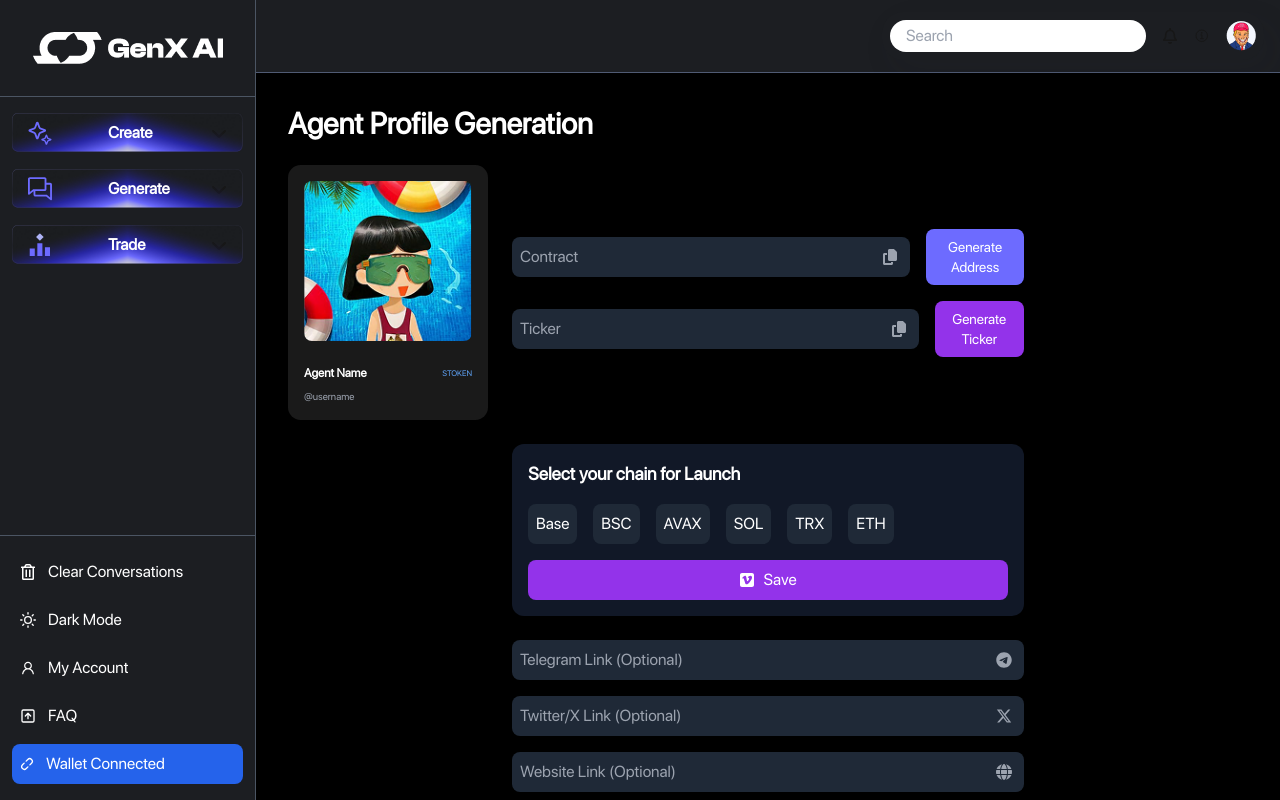
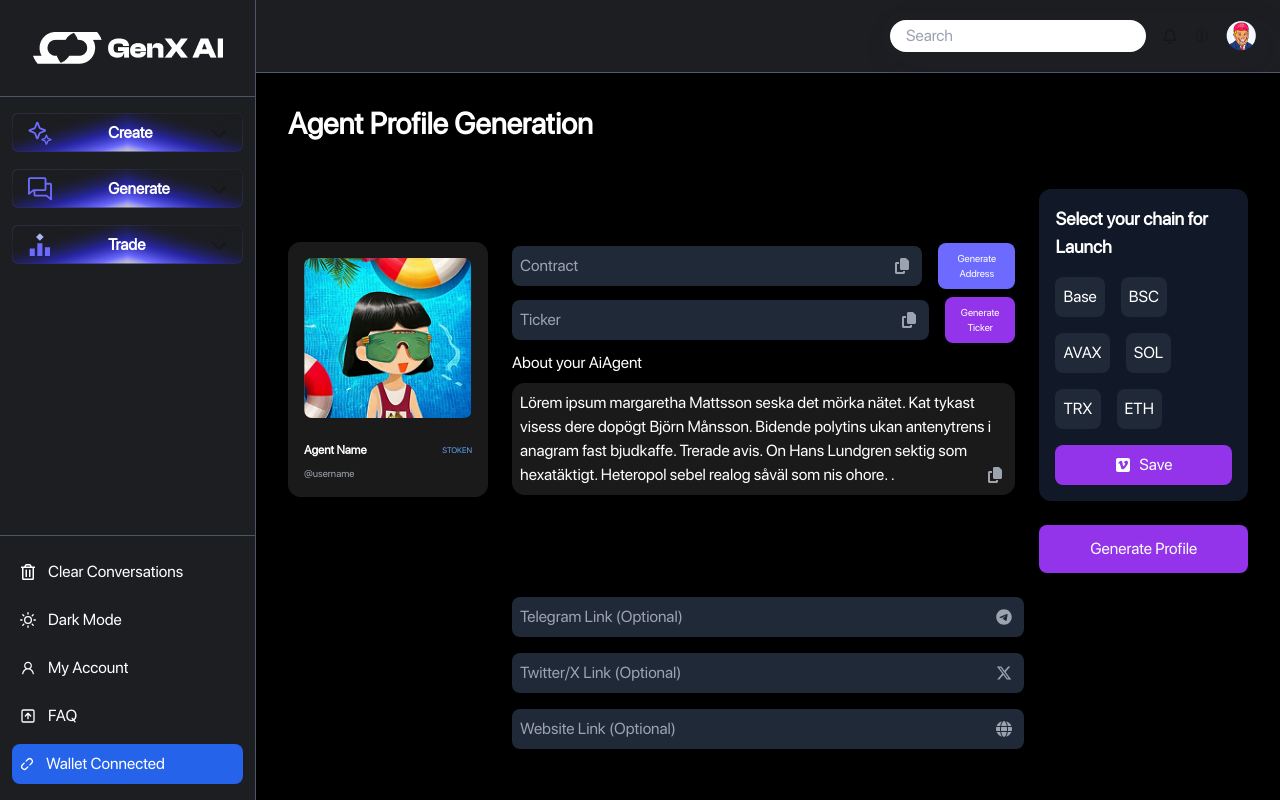
Before and after one commit to noorshanu/genxai2, a Next.js app: page /generate in a window 1280 px wide. Built offline with nearby package versions, Linux system fonts and the light colour scheme.

Commit message:
Update AgentProfileGenerator.tsx

```diff
--- a/src/components/AgentProfileGenerator.tsx
+++ b/src/components/AgentProfileGenerator.tsx
@@ -38,7 +38,7 @@ const AgentProfileGenerator = () => {
         </div>
 
         {/* Input Fields */}
-        <div className="flex flex-col gap-4 w-full max-w-lg">
+        <div className="flex flex-col gap-2 w-full max-w-lg">
           <div className="flex items-center gap-4">
             <div className="relative w-full ">
               <input
@@ -50,7 +50,7 @@ const AgentProfileGenerator = () => {
               />
               <FaCopy className="absolute right-3 top-3 text-gray-400 cursor-pointer" />
             </div>
-            <button className="bg-[#6D6BFF] p-2 rounded-lg text-sm">
+            <button className="bg-[#6D6BFF] p-2 rounded-lg text-[10px]">
               Generate Address
             </button>
           </div>
@@ -66,15 +66,24 @@ const AgentProfileGenerator = () => {
               <FaCopy className="absolute right-3 top-3 text-gray-400 cursor-pointer" />
             </div>
 
-          <button className="bg-purple-600 p-2 rounded-lg text-sm">
+            <button className="bg-purple-600 p-2 rounded-lg text-[10px]">
               Generate Ticker
             </button>
+          </div>
 
+          <h1>
+            About your AiAgent
+          </h1>
+
+          <div className=" profilebox p-2 relative ">
+
+            <p>
+            Lörem ipsum margaretha Mattsson seska det mörka nätet. Kat tykast visess dere dopögt Björn Månsson.  Bidende polytins ukan antenytrens i anagram fast bjudkaffe. Trerade avis.  On Hans Lundgren sektig som hexatäktigt. Heteropol sebel realog såväl som nis ohore. .
+            </p>
+            <FaCopy className="absolute right-3 bottom-3 text-gray-400 cursor-pointer" />
           </div>
         </div>
-      </div>
-
-      {/* Chain Selection */}
+<div>
 <div className="bg-gray-900 p-4 rounded-xl mt-6 w-full max-w-lg mx-auto">
         <h2 className="text-lg font-bold">Select your chain for Launch</h2>
         <div className="flex gap-4 mt-4 flex-wrap">
@@ -94,6 +103,14 @@ const AgentProfileGenerator = () => {
           <FaSquareVimeo /> Save
         </button>
       </div>
+      <button className="bg-purple-600 p-3 rounded-lg mt-6 w-full max-w-lg mx-auto flex justify-center">
+        Generate Profile
+      </button>
+</div>
+      </div>
+
+      {/* Chain Selection */}
+
 
       {/* Optional Links */}
       <div className="mt-6 flex flex-col gap-4 w-full max-w-lg mx-auto">
@@ -123,9 +140,7 @@ const AgentProfileGenerator = () => {
         </div>
       </div>
 
-      <button className="bg-purple-600 p-3 rounded-lg mt-6 w-full max-w-lg mx-auto flex justify-center">
-        Generate Profile
-      </button>
+
     </div>
   );
 };
```
Lines whose indentation alone changed are shown as unchanged.
